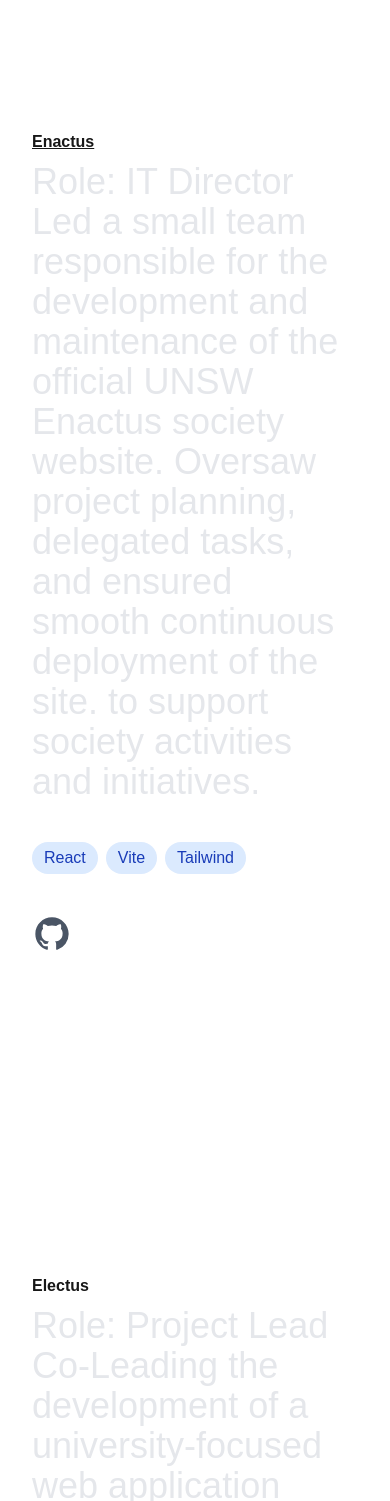
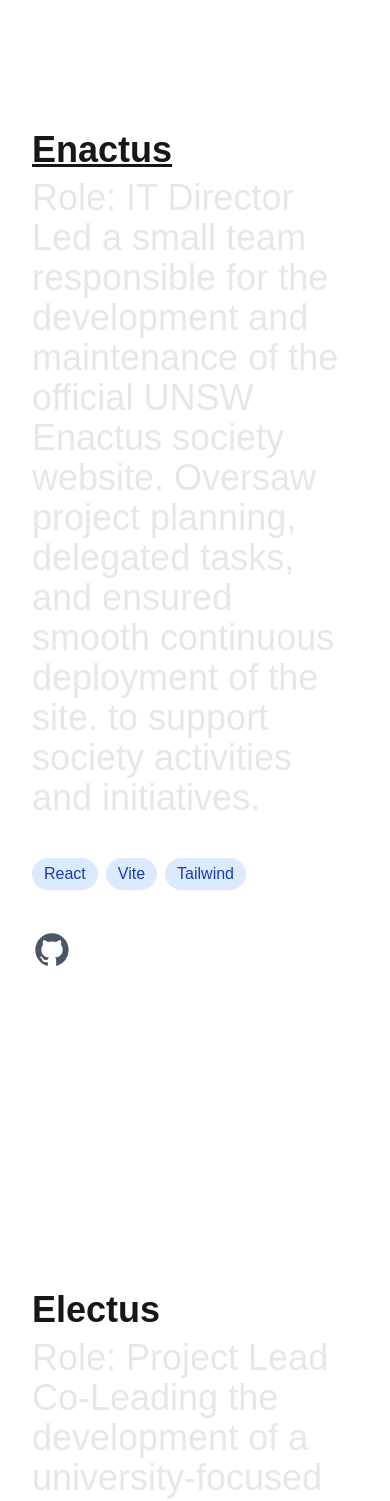
Before and after one commit to IrisEcole/portfolio, a Next.js app in the folder my-app/: page /portfolio/ in a window 390 px wide. Shown: the part 1020-2521 px from the top of the page. Built offline with nearby package versions, Linux system fonts and the light colour scheme; grey boxes are pictures that could not be loaded.

Commit message:
small screen font size project row

```diff
--- a/my-app/app/components/ProjectRow.tsx
+++ b/my-app/app/components/ProjectRow.tsx
@@ -42,13 +42,13 @@
         href={project.demo}
         target="_blank"
         rel="noopener noreferrer"
-        className=" sm:text-6xl md:text-7xl font-bold mb-2 inline-block underline hover:text-white/50"
+        className=" text-4xl sm:text-6xl md:text-7xl font-bold mb-2 inline-block underline hover:text-white/50"
         >
         {project.title}
         </a>
 
       ) : (
-        <h3 className=" sm:text-6xl md:text-7xl font-bold mb-2">{project.title}</h3>
+        <h3 className=" text-4xl sm:text-6xl md:text-7xl font-bold mb-2">{project.title}</h3>
       )}
 
       <p className="text-gray-200 text-4xl mb-4 whitespace-pre-line">{project.description}</p>
```
